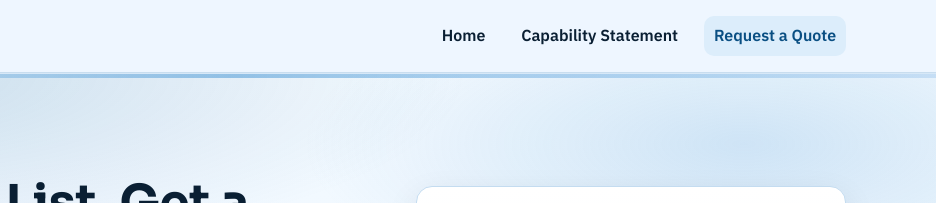
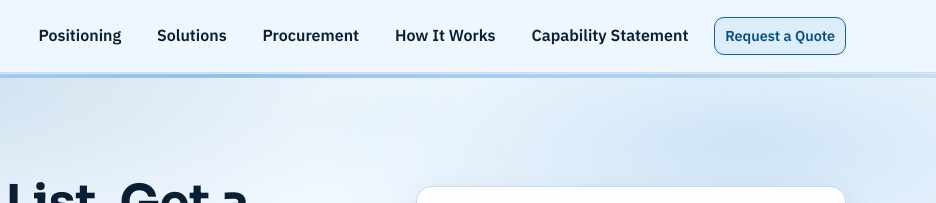
Before and after one commit to Madmonk2523/schoolsolutions360, a plain HTML site: page request-a-quote.html in a window 1280 px wide. Shown: the top 203 px of the page, 344-1280 px from the left. Drawn offline with Linux system fonts and the light colour scheme.

Commit message:
Unify navigation across capability and quote pages

```diff
--- a/request-a-quote.html
+++ b/request-a-quote.html
@@ -20,9 +20,12 @@
         <span></span><span></span><span></span>
       </button>
       <nav class="nav" id="primaryNav">
-        <a href="index.html">Home</a>
+        <a href="index.html#positioning">Positioning</a>
+        <a href="index.html#solutions">Solutions</a>
+        <a href="index.html#procurement">Procurement</a>
+        <a href="index.html#how-it-works">How It Works</a>
         <a href="capability-statement.html">Capability Statement</a>
-        <a href="request-a-quote.html" aria-current="page">Request a Quote</a>
+        <a href="request-a-quote.html" class="btn btn-sm btn-solid" aria-current="page">Request a Quote</a>
       </nav>
     </div>
   </header>
```
Also changed, not shown: capability-statement.html (+4 -1 lines).
